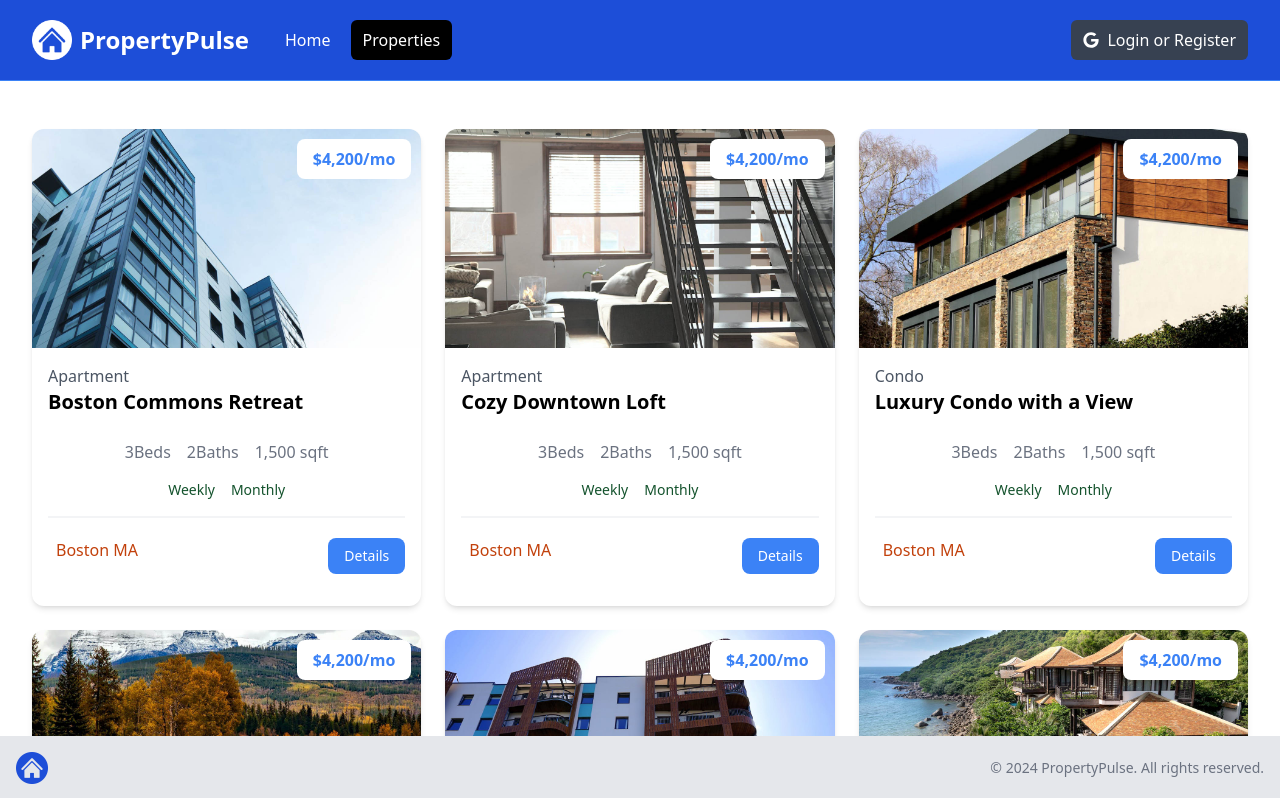
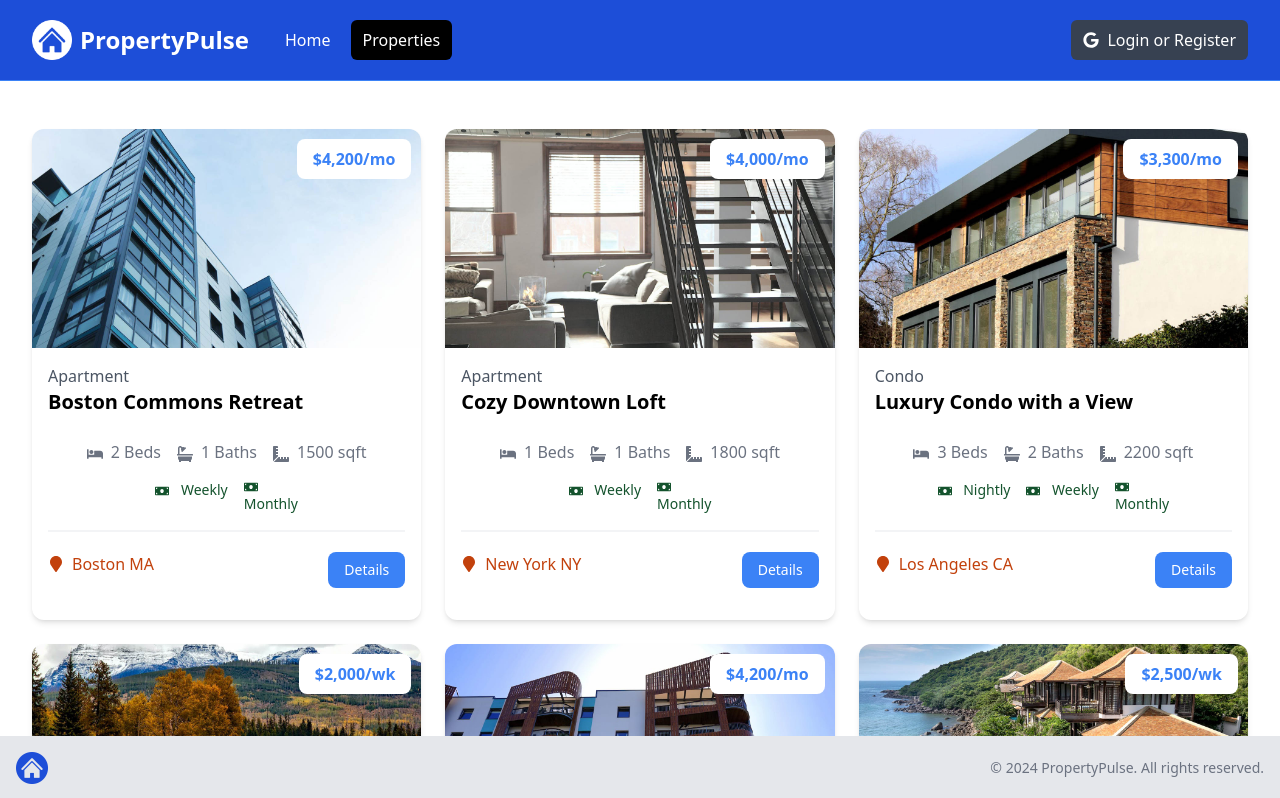
Before and after one commit to PrinceNarteh/property-pulse, a Next.js app: page /properties in a window 1280 px wide. Shown: the top 798 px of the page. Built offline with nearby package versions, Linux system fonts and the light colour scheme.

Commit message:
feat: implements PropertyCard

```diff
--- a/components/PropertyCard.tsx
+++ b/components/PropertyCard.tsx
@@ -2,12 +2,31 @@ import { Property } from "@/types";
 import React from "react";
 import Image from "next/image";
 import Link from "next/link";
+import {
+  FaBed,
+  FaBath,
+  FaRulerCombined,
+  FaMoneyBill,
+  FaMapMarker,
+} from "react-icons/fa";
 
 interface PropertyCardProps {
   property: Property;
 }
 
 const PropertyCard = ({ property }: PropertyCardProps) => {
+  const getRateDisplay = () => {
+    const { rates } = property;
+
+    if (rates.monthly) {
+      return `${rates.monthly.toLocaleString()}/mo`;
+    } else if (rates.weekly) {
+      return `${rates.weekly.toLocaleString()}/wk`;
+    } else if (rates.nightly) {
+      return `${rates.nightly.toLocaleString()}/night`;
+    }
+  };
+
   return (
     <div className="rounded-xl shadow-md relative">
       <Image
@@ -24,46 +43,58 @@ const PropertyCard = ({ property }: PropertyCardProps) => {
           <h3 className="text-xl font-bold">{property.name}</h3>
         </div>
         <h3 className="absolute top-[10px] right-[10px] bg-white px-4 py-2 rounded-lg text-blue-500 font-bold text-right md:text-center lg:text-right">
-          $4,200/mo
+          ${getRateDisplay()}
         </h3>
 
         <div className="flex justify-center gap-4 text-gray-500 mb-4">
           <p>
-            <i className="fa-solid fa-bed"></i> 3
-            <span className="md:hidden lg:inline">Beds</span>
+            <FaBed className="inline mr-2" />
+            {property.beds} <span className="md:hidden lg:inline">Beds</span>
           </p>
           <p>
-            <i className="fa-solid fa-bath"></i> 2
-            <span className="md:hidden lg:inline">Baths</span>
+            <FaBath className="inline mr-2" />
+            {property.baths} <span className="md:hidden lg:inline">Baths</span>
           </p>
           <p>
-            <i className="fa-solid fa-ruler-combined"></i>
-            1,500 <span className="md:hidden lg:inline">sqft</span>
+            <FaRulerCombined className="inline mr-2" />
+            {property.square_feet}{" "}
+            <span className="md:hidden lg:inline">sqft</span>
           </p>
         </div>
 
         <div className="flex justify-center gap-4 text-green-900 text-sm mb-4">
-          <p>
-            <i className="fa-solid fa-money-bill"></i> Weekly
-          </p>
-          <p>
-            <i className="fa-solid fa-money-bill"></i> Monthly
-          </p>
+          {property.rates.nightly && (
+            <p>
+              <FaMoneyBill className="inline mr-2" /> Nightly
+            </p>
+          )}
+          {property.rates.weekly && (
+            <p>
+              <FaMoneyBill className="inline mr-2" /> Weekly
+            </p>
+          )}
+          {property.rates.monthly && (
+            <p>
+              <FaMoneyBill className="inlline mr-2" /> Monthly
+            </p>
+          )}
         </div>
 
         <div className="border border-gray-100 mb-5"></div>
 
         <div className="flex flex-col lg:flex-row justify-between mb-4">
           <div className="flex align-middle gap-2 mb-4 lg:mb-0">
-            <i className="fa-solid fa-location-dot text-lg text-orange-700"></i>
-            <span className="text-orange-700"> Boston MA </span>
+            <FaMapMarker className="inline mt-1 text-orange-700" />
+            <span className="text-orange-700">
+              {property.location.city} {property.location.state}{" "}
+            </span>
           </div>
-          <a
-            href="property.html"
+          <Link
+            href={`/properties/${property._id}`}
             className="h-[36px] bg-blue-500 hover:bg-blue-600 text-white px-4 py-2 rounded-lg text-center text-sm"
           >
             Details
-          </a>
+          </Link>
         </div>
       </div>
     </div>
--- a/types.ts
+++ b/types.ts
@@ -15,8 +15,9 @@ export type Property = {
   square_feet: number;
   amenities: string[];
   rates: {
-    weekly: number;
-    monthly: number;
+    weekly?: number;
+    monthly?: number;
+    nightly?: number;
   };
   seller_info: {
     name: string;
```
